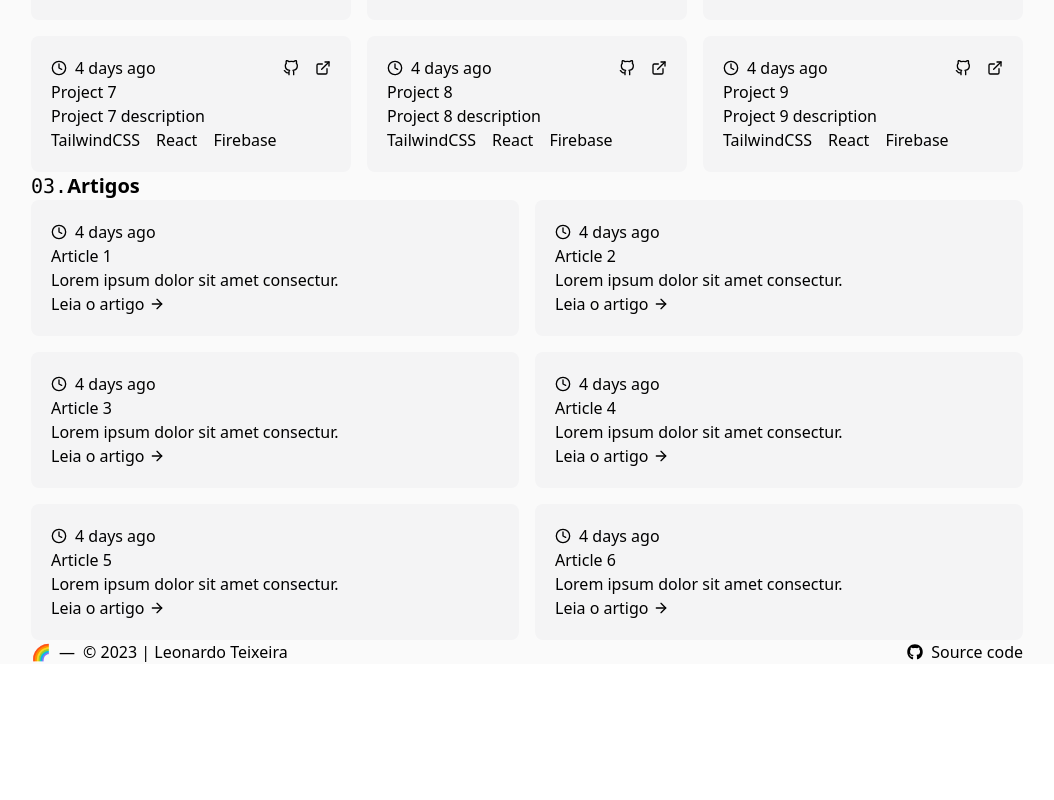
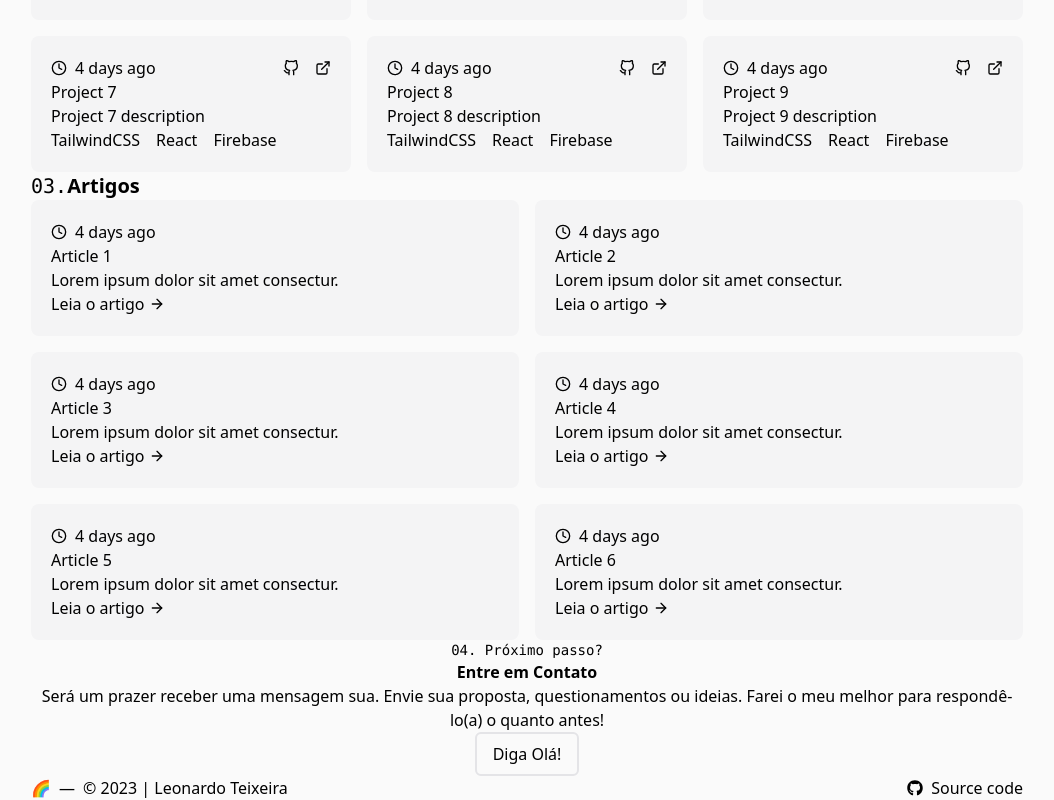
Before and after one commit to leottx/leotx-site, a Next.js app: page / in a window 1280 px wide. Shown: the part 748-1548 px from the top of the page, without its empty margins (113-1167 px from the left). Before the commit the page ends 1412 px from the top, so only its background shows below. Built offline with nearby package versions, Linux system fonts and the light colour scheme.

Commit message:
feat: cria a estrutura e os estilos iniciais do componente ContactMe

```diff
--- /dev/null
+++ b/src/components/ContactMe.js
@@ -0,0 +1,25 @@
+import React from "react";
+
+export default function ContactMe() {
+  return (
+    <section>
+      <h2 className="text-sm text-center">
+        <span className="font-mono">04. Próximo passo?</span>
+      </h2>
+      <h2 className="text-center font-bold">Entre em Contato</h2>
+      <p className="text-center">
+        Será um prazer receber uma mensagem sua. Envie sua proposta,
+        questionamentos ou ideias. Farei o meu melhor para respondê-lo(a) o
+        quanto antes!
+      </p>
+      <a
+        href="mailto:contact.leotx@gmail.com"
+        rel="noopener noreferrer"
+        targe="_blank"
+        className="px-4 py-2 rounded-md border-2 border-zinc-200 mx-auto block max-w-max"
+      >
+        Diga Olá!
+      </a>
+    </section>
+  );
+}
--- a/src/pages/index.js
+++ b/src/pages/index.js
@@ -4,6 +4,7 @@ import Hero from "@/components/Hero";
 import AboutMe from "@/components/AboutMe";
 import Projects from "@/components/Projects";
 import Articles from "@/components/Articles";
+import ContactMe from "@/components/ContactMe";
 
 export default function Home() {
   return (
@@ -15,6 +16,7 @@ export default function Home() {
       <AboutMe />
       <Projects />
       <Articles />
+      <ContactMe />
     </>
   );
 }
```
